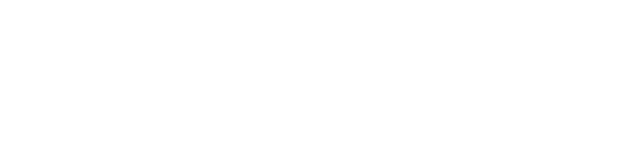
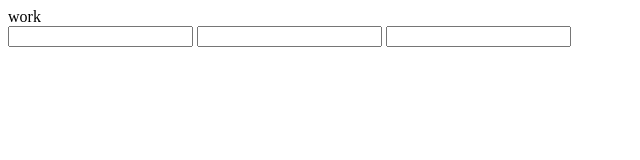
Before and after one commit to VladShcherbina/Lesson, a plain HTML site: page index.html in a window 1280 px wide. Shown: the whole page, without its empty margins (0-640 px from the left). Drawn offline with Linux system fonts and the light colour scheme.

Commit message:
added form

```diff
--- a/index.html
+++ b/index.html
@@ -6,6 +6,11 @@
     <title>Document</title>
 </head>
 <body>
-
+    <div>work</div>
+    <form action="#">
+        <input type="">
+        <input type="">
+        <input type="">
+    </form>
 </body>
 </html>
```
